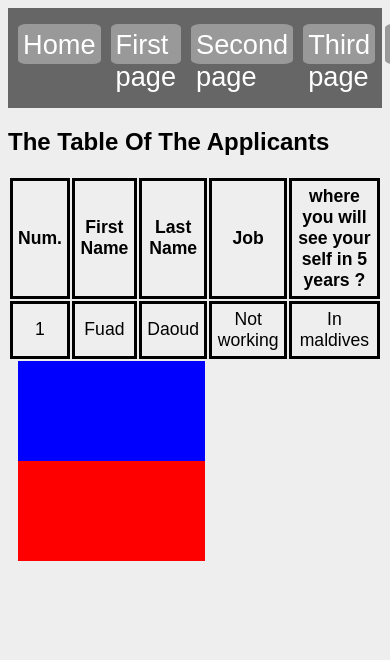
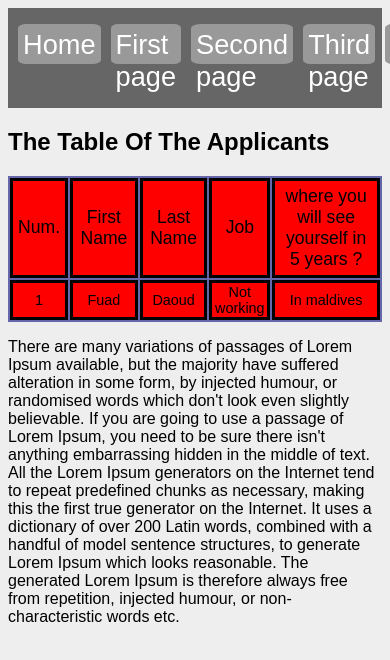
Before and after one commit to Fox-Immortal/finish_this_later, a plain HTML site: page index.html in a window 390 px wide. Shown: the top 660 px of the page. Drawn offline with Linux system fonts and the light colour scheme.

Commit message:
I dont want forms anymore

```diff
--- a/index.html
+++ b/index.html
@@ -18,7 +18,7 @@
         </ul>
       </div>
     <div class="row">
-      <div class="col-sm-6">
+      <div class="col-sm-12 col-md-6">
         <h2>The Table Of The Applicants</h2>
         <table>
           <tr>
@@ -26,7 +26,7 @@
               <th>First Name</th>
               <th>Last Name</th>
               <th>Job</th>
-              <th>where you will see your self in 5 years ? </th>
+              <th>where you will see yourself in 5 years ? </th>
           </tr>
           <tr>
             <td>1</td>
@@ -37,13 +37,9 @@
           </tr>
         </table>
       </div>
-    </div>
-    <div class="forms row">
-      <div class="form_1 col-sm-6">
-
-      </div>
-      <div class="form_2 col-sm-6">
-
+      <div class="col-sm-12 col-md-6">
+        <p>There are many variations of passages of Lorem Ipsum available, but the majority have suffered alteration in some form, by injected humour, or randomised words which don't look even slightly believable. If you are going to use a passage of Lorem Ipsum, you need to be sure there isn't anything embarrassing hidden in the middle of text. All the Lorem Ipsum generators on the Internet tend to repeat predefined chunks as necessary, making this the first true generator on the Internet. It uses a dictionary of over 200 Latin words, combined with a handful of model sentence structures, to generate Lorem Ipsum which looks reasonable. The generated Lorem Ipsum is therefore always free from repetition, injected humour, or non-characteristic words etc.
+        </p>
       </div>
     </div>
     </body>
--- a/styles.css
+++ b/styles.css
@@ -38,14 +38,17 @@ table th, td {
   text-align: center;
   border: 3px solid black;
 }
-.forms {
-  height: 200px;
-  margin-left: 10px;
-  width: 50%;
+
+@media (max-width:600px) {
+    table {
+      background-color: #6666aa
+    }
+    td, th {
+      background-color: red;
+      font-size: 0.9rem;
+      padding: 1px;
+    }
+    th {
+      font-weight: normal;
+    }
 }
-.form_1 {
-  background: blue;
-}
-.form_2 {
-  background-color: red;
-}
```
Also changed, not shown: page3.html (+1 -0 lines).
